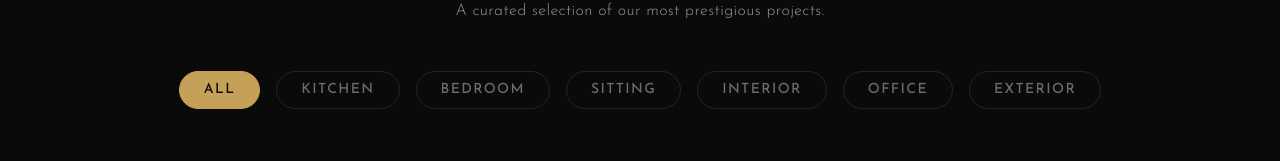
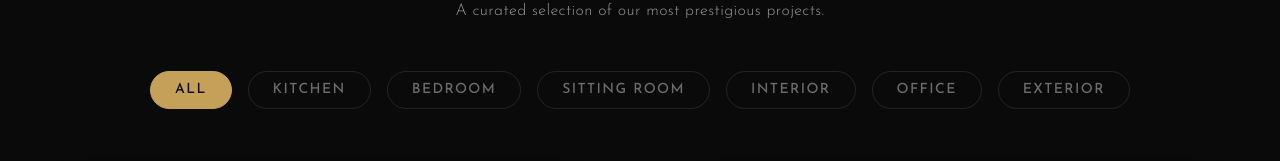
Before and after one commit to Roshan-RPN/Elite_decor, a Next.js app: page /portfolio in a window 1280 px wide. Shown: the part 300-461 px from the top of the page. Built offline with nearby package versions, Linux system fonts and the light colour scheme.

Commit message:
Refactor: Rename Sitting to Sitting Room in portfolio

```diff
--- a/src/app/portfolio/page.tsx
+++ b/src/app/portfolio/page.tsx
@@ -7,7 +7,7 @@ import { ArrowRight } from "lucide-react";
 import { cn } from "@/lib/utils";
 import { useSearchParams } from "next/navigation";
 
-const categories = ["All", "Kitchen", "Bedroom", "Sitting", "Interior", "Office", "Exterior"];
+const categories = ["All", "Kitchen", "Bedroom", "Sitting Room", "Interior", "Office", "Exterior"];
 
 const projects = [
   // Kitchen
@@ -20,8 +20,8 @@ const projects = [
   { id: 5, title: "Minimalist Sanctuary", category: "Bedroom", image: "https://images.unsplash.com/photo-1560185007-cde436f6a4d0?auto=format&fit=crop&w=800&q=80" },
 
   // Sitting Room
-  { id: 6, title: "The Grand Lounge", category: "Sitting", image: "https://images.unsplash.com/photo-1618221195710-2f77122a3b34?auto=format&fit=crop&w=800&q=80" },
-  { id: 7, title: "Contemporary Living", category: "Sitting", image: "https://images.unsplash.com/photo-1600210492486-724fe5c67fb0?auto=format&fit=crop&w=800&q=80" },
+  { id: 6, title: "The Grand Lounge", category: "Sitting Room", image: "https://images.unsplash.com/photo-1618221195710-2f77122a3b34?auto=format&fit=crop&w=800&q=80" },
+  { id: 7, title: "Contemporary Living", category: "Sitting Room", image: "https://images.unsplash.com/photo-1600210492486-724fe5c67fb0?auto=format&fit=crop&w=800&q=80" },
 
   // Office
   { id: 8, title: "Modern Corporate Workspace", category: "Office", image: "https://scontent.fcok4-1.fna.fbcdn.net/v/t39.30808-6/539403562_1082762387320272_2082729292234331129_n.jpg?_nc_cat=109&ccb=1-7&_nc_sid=833d8c&_nc_ohc=yvR2JcKBoqgQ7kNvwG3y8A5&_nc_oc=Adq0vHhmWPcT57KZlEg1hhftxvKMJs9QUAwzSIKiRjB8N9ns4EJE52mxs5pogMdmq9Y&_nc_zt=23&_nc_ht=scontent.fcok4-1.fna&_nc_gid=WX-lk3CpedFFznfM2UgVQA&_nc_ss=7b2a8&oh=00_Af5V8FwvtlHDkfZnEYetCr53ifshXZ9g3xP0cL2cLY2sow&oe=6A0BD382" },
```
